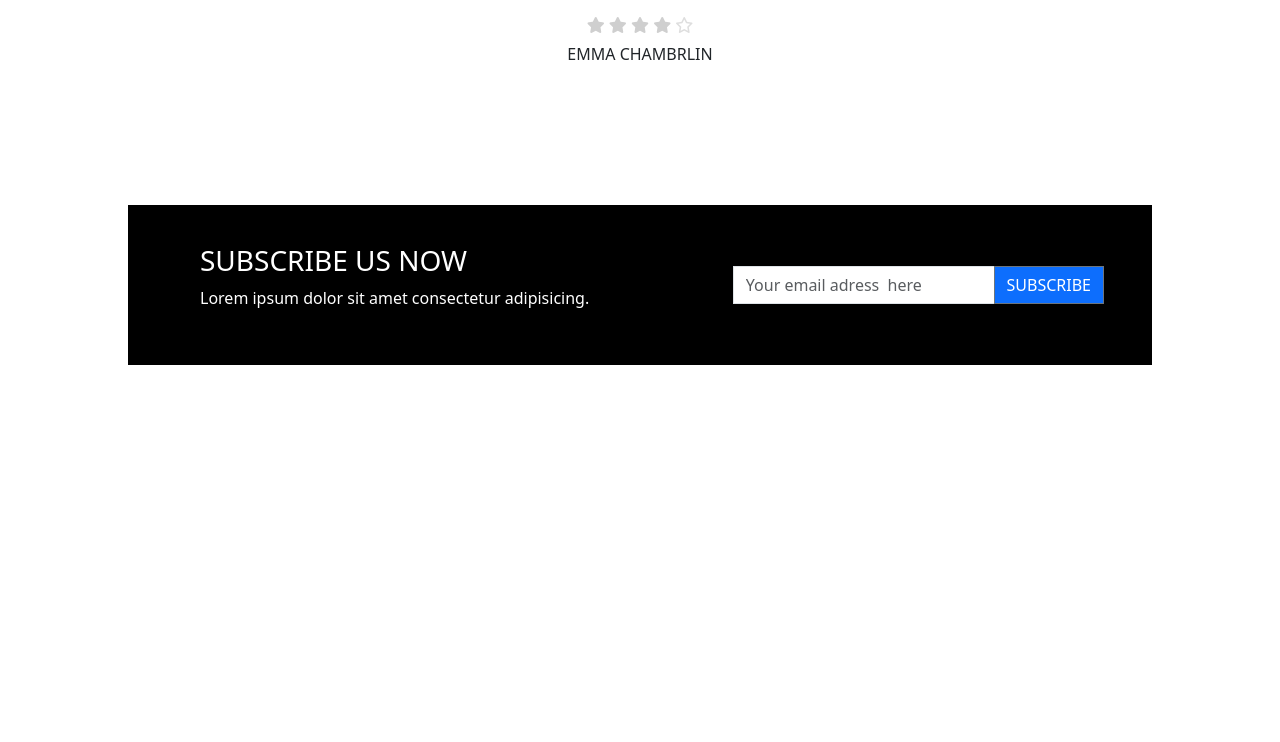
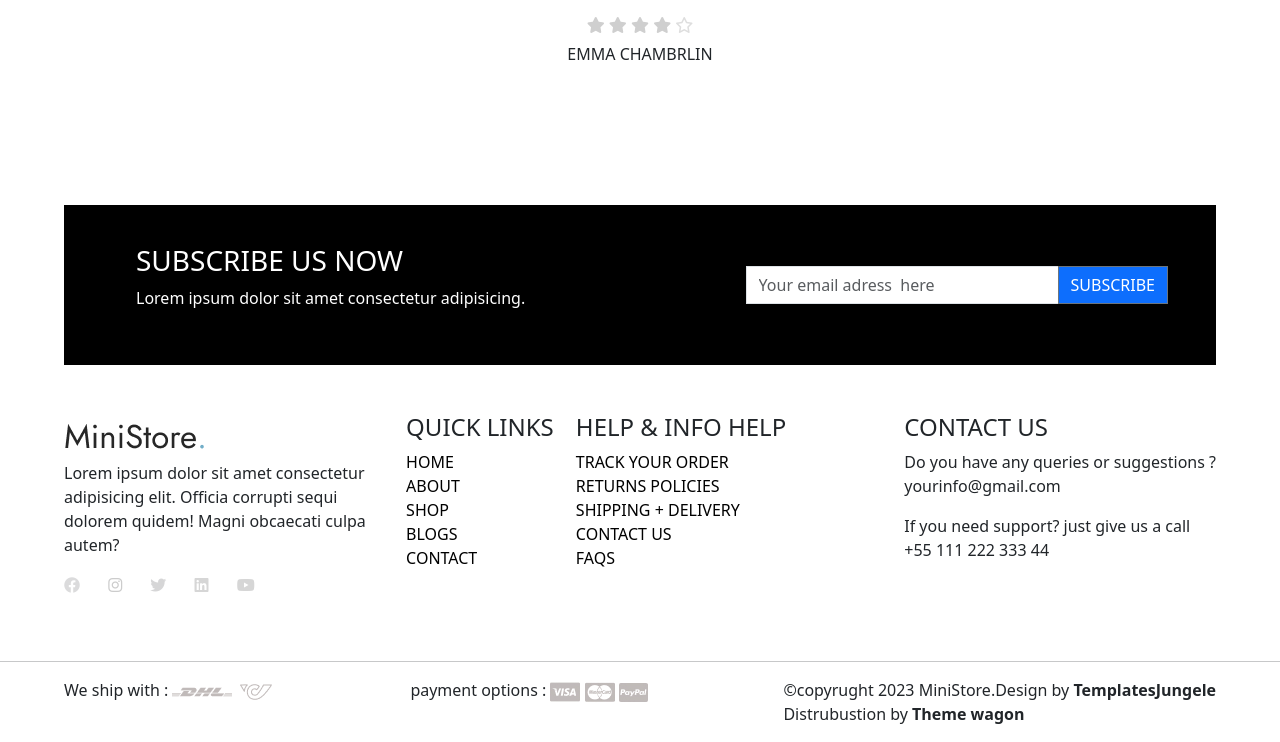
Before and after one commit to Gasbiachraf/Mini_Store., a website: page index.html in a window 1280 px wide. Shown: the part 3467-4209 px from the top of the page. Before the commit the page ends 3880 px from the top, so only its background shows below. Drawn offline with nearby package versions, Linux system fonts and the light colour scheme.

Commit message:
fin version Desktop

```diff
--- a/index.html
+++ b/index.html
@@ -230,7 +230,7 @@
             </div>
         </section>
         <!-- section7 -->
-        <section class="d-flex justify-content-center pb-5 ">
+        <section class="d-flex justify-content-center pb-5  ">
             <div class="section7 bg-black d-flex justify-content-between align-items-center p-5">
                 <div class="d-flex flex-column justify-content-center  p-4 text-white">
                     <h3>SUBSCRIBE US NOW</h3>
@@ -240,15 +240,71 @@
                     <div class="input-group   ">
                         <input type="text" class="form-control rounded-0" placeholder="Your email adress  here"
                             aria-label="Recipient's username" aria-describedby="button-addon2">
-                        <button class="btn btn-outline-secondary bg-primary text-white rounded-0" type="button" id="button-addon2">SUBSCRIBE</button>
+                        <button class="btn btn-outline-secondary bg-primary text-white rounded-0" type="button"
+                            id="button-addon2">SUBSCRIBE</button>
                     </div>
                 </div>
             </div>
         </section>
     </main>
     <footer>
+        <div class="d-flex align-items-center flex-column pb-5 ">
+            <div class="d-flex footer-child justify-content-between">
+                <div class="childf1">
+                    <img src="./public/images/main-logo.png" alt="logo">
+                    <p>Lorem ipsum dolor sit amet consectetur adipisicing elit. Officia corrupti sequi dolorem quidem!
+                        Magni obcaecati culpa autem?</p>
+                    <div>
+                        <i class="fa-brands fa-facebook pe-4" style="color: #dbdbdc;"></i>
+                        <i class="fa-brands fa-instagram pe-4" style="color: #cccccc;"></i>
+                        <i class="fa-brands fa-twitter pe-4" style="color: #d6d6d7;"></i>
+                        <i class="fa-brands fa-linkedin pe-4" style="color: #d6d6d6;"></i>
+                        <i class="fa-brands fa-youtube" style="color: #d6d6d6;"></i>
+                    </div>
+                </div>
+                <div class="d-flex flex-column">
+                    <h4>QUICK LINKS</h4>
+                    <a href="">HOME</a>
+                    <a href="">ABOUT</a>
+                    <a href="">SHOP</a>
+                    <a href="">BLOGS</a>
+                    <a href="">CONTACT</a>
+                </div>
+                <div class="d-flex flex-column pe-5">
+                    <h4>HELP & INFO HELP</h4>
+                    <a href="">TRACK YOUR ORDER</a>
+                    <a href="">RETURNS POLICIES</a>
+                    <a href="">SHIPPING + DELIVERY</a>
+                    <a href="">CONTACT US</a>
+                    <a href="">FAQS</a>
+                </div>
+                <div class="d-flex flex-column ps-5">
+                    <h4>CONTACT US</h4>
+                    <p class="m-0 p-0">Do you have any queries or suggestions ?</p>
+                    <p>yourinfo@gmail.com</p>
+                    <p class="m-0 p-0">If you need support? just give us a call</p>
+                    <p>+55 111 222 333 44</p>
+                </div>
+            </div>
+        </div>
+        <hr>
+        <div class="footer-child2 d-flex justify-content-center pb-3">
+            <div class="d-flex justify-content-between childf2">
+                <div>We ship with : <span><img src="./public/images/dhl.png" alt=""></span> <span><img
+                            src="./public/images/shippingcard.png" alt=""></span>
+                </div>
+                <div> payment options : <span><img src="./public/images/visa.jpg" alt=""></span> <span><img class="pe-1"
+                            src="./public/images/mastercard.jpg" alt=""></span><span><img
+                            src="./public/images/paypal.jpg" alt=""></span>
+                </div>
+                <div>
+                    &copy;copyrught 2023 MiniStore.Design by <b>TemplatesJungele</b> <br>Distrubustion by <b>Theme
+                        wagon</b>
+                </div>
+            </div>
+        </div>
+    </footer>
 
-    </footer>
 
     <script src='./node_modules/bootstrap/dist/js/bootstrap.bundle.js'></script>
 </body>
--- a/src/sass/modules/home/_main.sass
+++ b/src/sass/modules/home/_main.sass
@@ -71,8 +71,19 @@
     .grand-icon
         font-size: 600%
 .section7
-    width: 80%
+    width: 90%
     height: 20vh
 
 .width-input
     width: 40%
+footer
+    .footer-child
+        width: 90vw
+        .childf1
+            width: 25vw
+        a
+            text-decoration: none
+            color: black
+    .footer-child2
+        .childf2
+            width: 90vw
```
Also changed, not shown: public/css/app.css, 1 other file.
